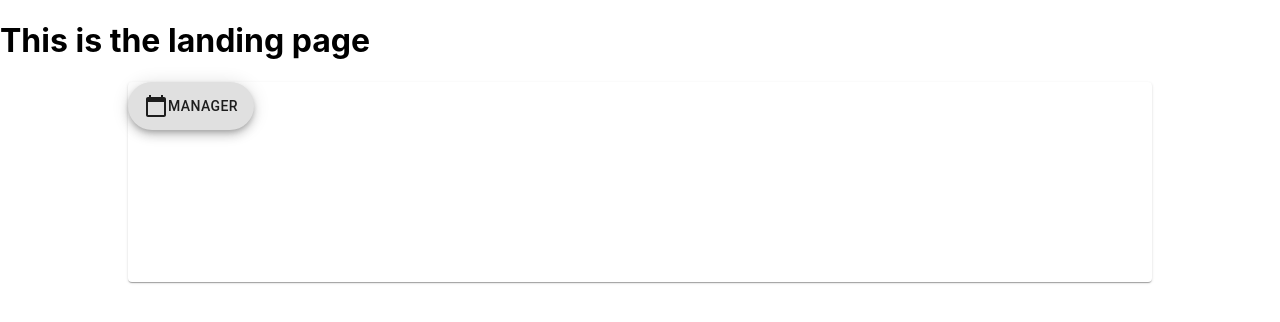
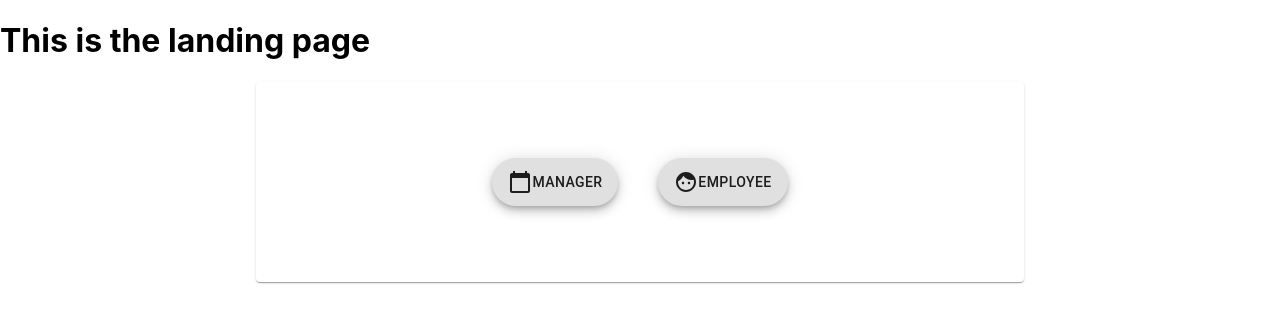
Before and after one commit to Lysautumn/employee-scheduler, a React (Create React App) app: page /#/home in a window 1280 px wide. Shown: the top 322 px of the page. Built offline with nearby package versions, Linux system fonts and the light colour scheme.

Commit message:
employee and manager buttons working and styled

```diff
--- a/src/components/EmployeeButton.js
+++ b/src/components/EmployeeButton.js
@@ -1,12 +1,22 @@
 import React from 'react';
-import Card from '@material-ui/core/Card';
-import CardActionArea from '@material-ui/core/CardActionArea';
-import CardContent from '@material-ui/core/CardContent';
+import { Link } from 'react-router-dom';
+import Fab from '@material-ui/core/Fab'
+import { Face } from '@material-ui/icons';
 
+const style = {
+    button: {
+        "margin": "20px"
+    }
+}
 
 const EmployeeButton = () => (
     <div>
-        <h1></h1>
+        <Link to="/employee-view">
+            <Fab variant="extended" aria-label="Employee" style={style.button}>
+                <Face />
+                Employee
+            </Fab>
+        </Link>
     </div>
 )
 
--- a/src/components/LandingPage/LandingPage.css
+++ b/src/components/LandingPage/LandingPage.css
@@ -1,5 +1,8 @@
 .paper {
     height: 200px;
-    width: 80%;
+    width: 60%;
     margin: 0 auto;
+    display: flex;
+    justify-content: center;
+    align-items: center;
 }
--- a/src/components/ManagerButton.js
+++ b/src/components/ManagerButton.js
@@ -1,13 +1,18 @@
 import React from 'react';
 import { Link } from 'react-router-dom';
-import Fab  from '@material-ui/core/Fab'
+import Fab from '@material-ui/core/Fab'
 import { CalendarToday } from '@material-ui/icons';
 
+const style = {
+    button: {
+        "margin": "20px",
+    }
+}
 
 const ManagerButton = () => (
     <div>
         <Link to="/manager-view">
-            <Fab variant="extended" aria-label="Manager">
+            <Fab variant="extended" aria-label="Manager" style={style.button}>
                 <CalendarToday />
                 Manager
             </Fab>
--- a/src/index.css
+++ b/src/index.css
@@ -6,10 +6,3 @@ body {
   -webkit-font-smoothing: antialiased;
   -moz-osx-font-smoothing: grayscale;
 }
-
-.role-button {
-  width: 45%;
-  margin: 5%;
-  display: flex;
-  justify-content: center;
-}
```
